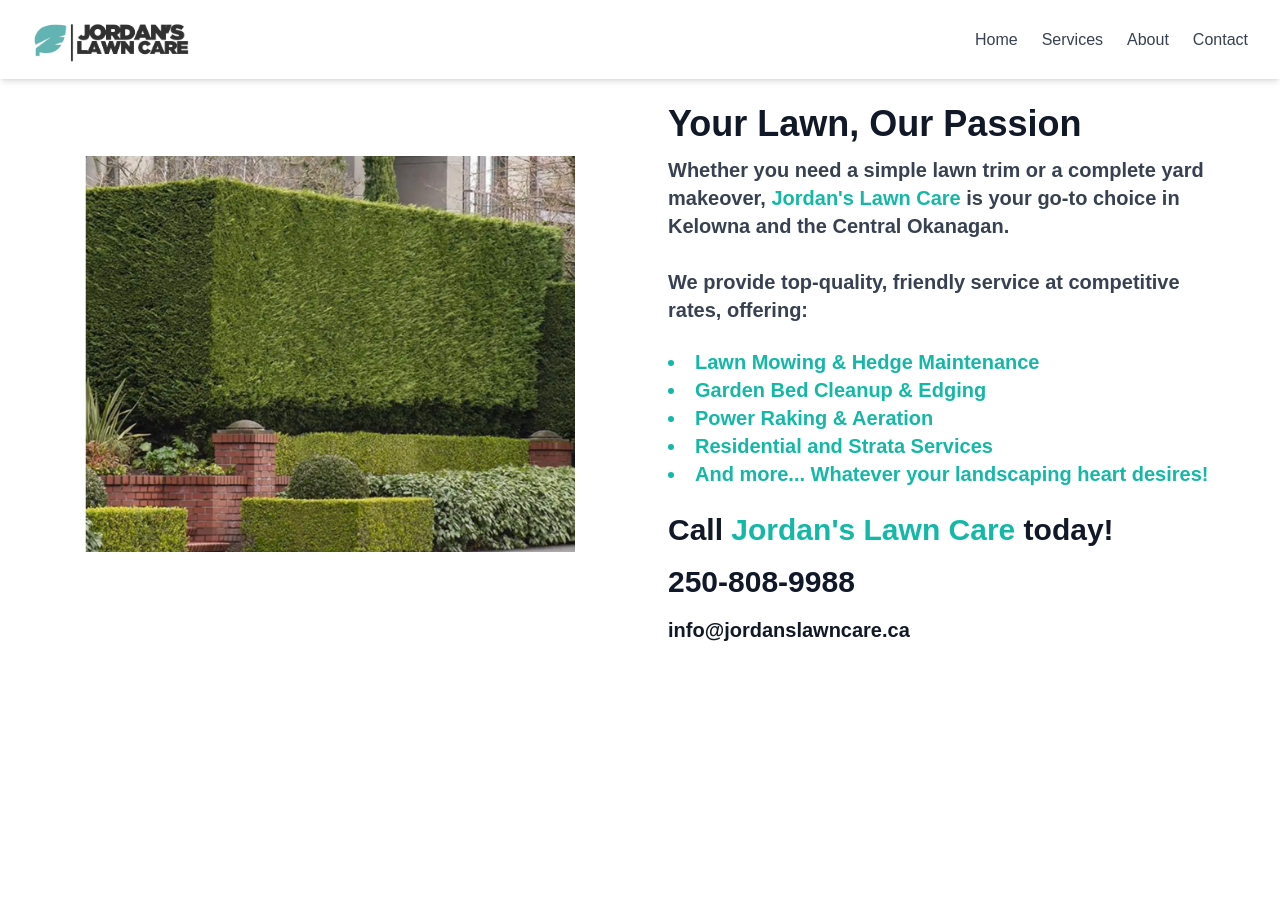
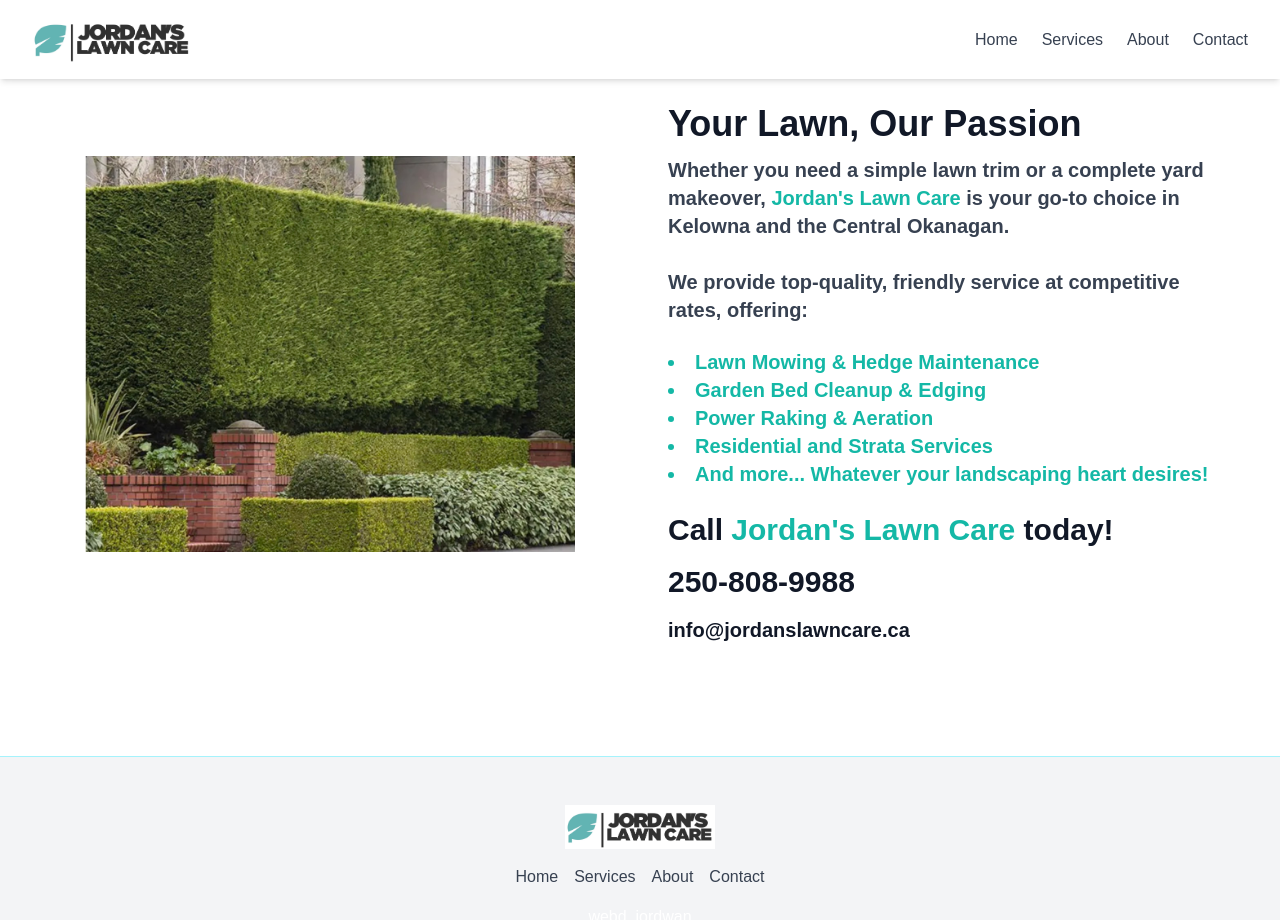
Before and after one commit to jordwan/jordans-lawn-care, a Next.js app: page / in a window 1280 px wide. Shown: the top 920 px of the page. Before the commit the page ends 800 px from the top, so only its background shows below. Built offline with nearby package versions, Linux system fonts and the light colour scheme; a web font is replaced by a local one.

Commit message:
added footer

```diff
--- a/src/app/about/page.tsx
+++ b/src/app/about/page.tsx
@@ -1,12 +1,14 @@
 import React from "react";
 import Navbar from "@/components/Navbar";
 import { About } from "@/components/AboutComponent";
+import Footer from "@/components/FooterComponent";
 
 const HomePage = () => {
   return (
     <div>
       <Navbar />
       <About />
+      <Footer />
     </div>
   );
 };
--- a/src/app/contact/page.tsx
+++ b/src/app/contact/page.tsx
@@ -1,12 +1,14 @@
 import React from "react";
 import Navbar from "@/components/Navbar";
 import { Contact } from "@/components/ContactComponent";
+import Footer from "@/components/FooterComponent";
 
 const HomePage = () => {
   return (
     <div>
       <Navbar />
       <Contact />
+      <Footer />
     </div>
   );
 };
--- a/src/app/layout.tsx
+++ b/src/app/layout.tsx
@@ -9,7 +9,7 @@
 
 export const metadata: Metadata = {
   title: "Jordan's Lawn Care",
-  description: "Kelowna's BEST Lawn Care Provider. Servicing the Okanagan.",
+  description: "Kelowna's BEST Lawn Care Provider. Servicing Central Okanagan.",
   icons: {
     icon: [
       { url: "/favicon-32x32.png", sizes: "32x32", type: "image/png" },
--- a/src/app/page.tsx
+++ b/src/app/page.tsx
@@ -1,12 +1,14 @@
 import React from "react";
 import Navbar from "@/components/Navbar";
 import { HeroSection } from "@/components/HeroSection";
+import Footer from "@/components/FooterComponent";
 
 const HomePage = () => {
   return (
     <div>
       <Navbar />
       <HeroSection />
+      <Footer />
     </div>
   );
 };
--- a/src/app/services/page.tsx
+++ b/src/app/services/page.tsx
@@ -1,12 +1,14 @@
 import React from "react";
 import Navbar from "@/components/Navbar";
 import { Services } from "@/components/ServicesComponent";
+import Footer from "@/components/FooterComponent";
 
 const HomePage = () => {
   return (
     <div>
       <Navbar />
       <Services />
+      <Footer />
     </div>
   );
 };
--- /dev/null
+++ b/src/components/FooterComponent.tsx
@@ -0,0 +1,58 @@
+"use client";
+
+import React from "react";
+import Link from "next/link";
+import Image from "next/image";
+import jlcLogo2 from "../assets/jcl-logo.jpg";
+
+const Footer: React.FC = () => {
+  const currentYear = new Date().getFullYear();
+
+  return (
+    <footer className="bg-gray-100 border-t border-cyan-200 py-12 mt-12">
+      <div className="container mx-auto px-4">
+        <div className="flex flex-col items-center">
+          {/* Brand Logo */}
+          <Link href="/">
+            <Image
+              src={jlcLogo2}
+              alt="Jordan's Lawn Care Logo"
+              width={150}
+              height={80}
+              className="object-contain"
+            />
+          </Link>
+
+          {/* Navigation Links */}
+          <div className="flex flex-wrap justify-center mt-4 space-x-4">
+            <Link href="/" className="text-gray-700 hover:text-green-600">
+              Home
+            </Link>
+            <Link
+              href="/services"
+              className="text-gray-700 hover:text-green-600"
+            >
+              Services
+            </Link>
+            <Link href="/about" className="text-gray-700 hover:text-green-600">
+              About
+            </Link>
+            <Link
+              href="/contact"
+              className="text-gray-700 hover:text-green-600"
+            >
+              Contact
+            </Link>
+          </div>
+
+          {/* Copyright */}
+          <Link href="http://jordwan.com">
+            <div className="mt-4 text-center text-white-600">webd. jordwan</div>
+          </Link>
+        </div>
+      </div>
+    </footer>
+  );
+};
+
+export default Footer;
```
